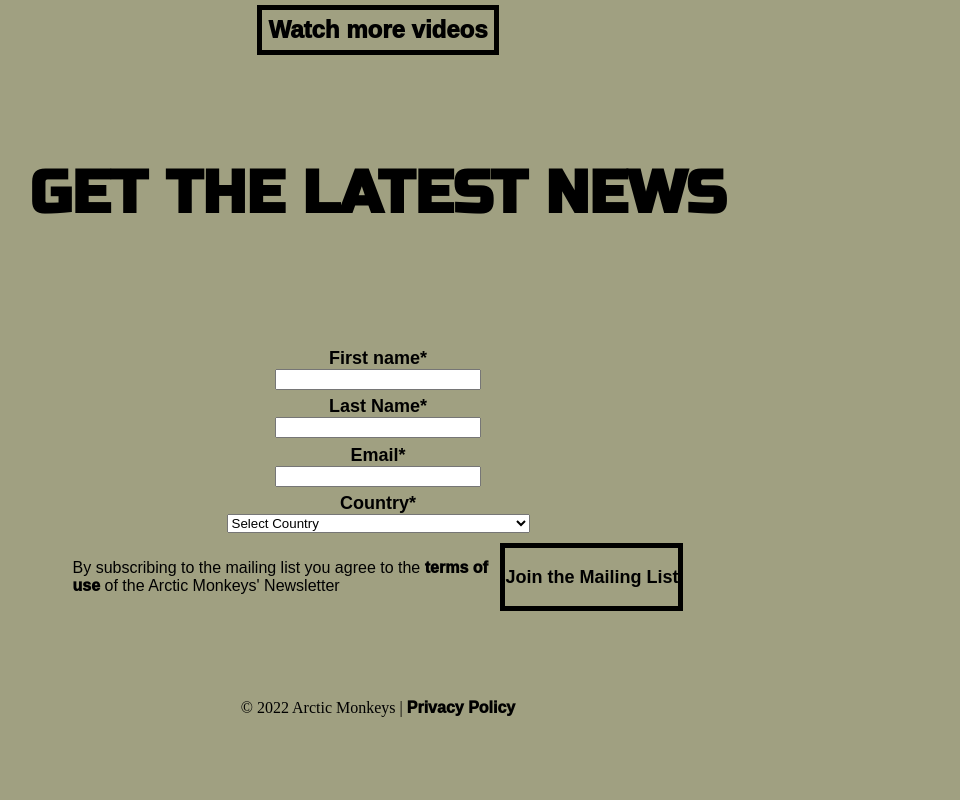
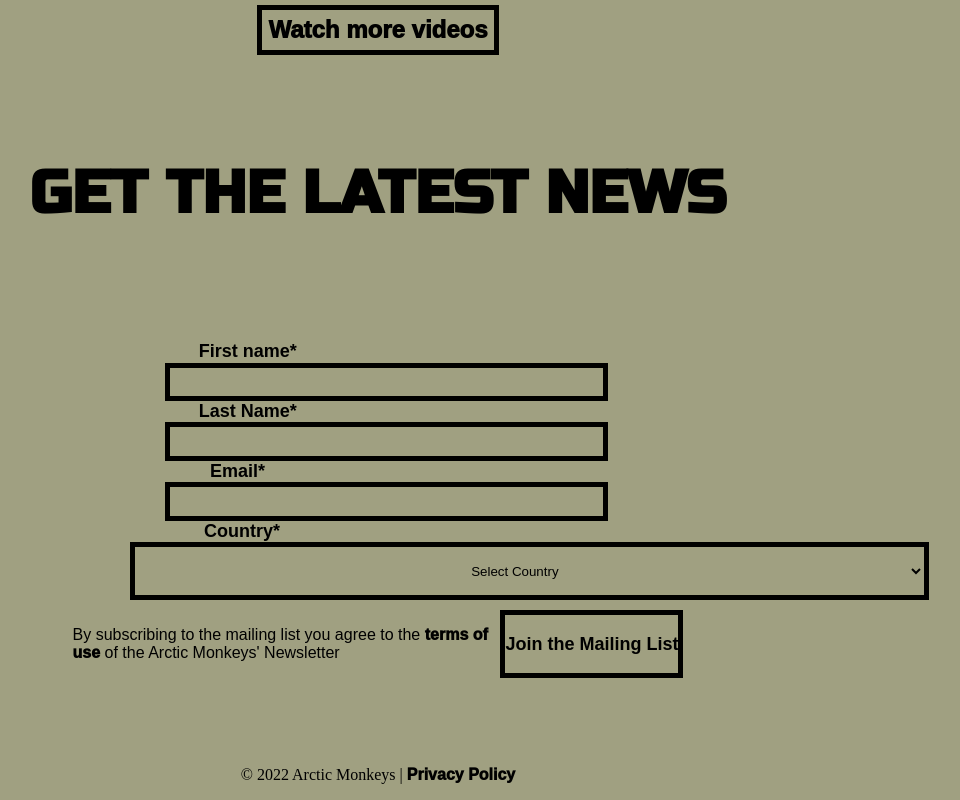
Before and after one commit to horsellcommon/Website-Clone, a plain HTML site: page index.html in a window 1280 px wide. Shown: the part 5258-6058 px from the top of the page, without its empty margins (262-1222 px from the left). Before the commit the page ends 5991 px from the top, so only its background shows below. Drawn offline with Linux system fonts and the light colour scheme.

Commit message:
News labels and input/select boxes

```diff
--- a/index.html
+++ b/index.html
@@ -32,7 +32,7 @@
     <div>
         <img src="img\car.jpg" alt="Car background" width="100%" height="30%">
     </div>
-    <div class="container">
+    <div class="container"> <!--Maybe to fix this on low/hi-res, lower font-size?-->
         <h1 class="inner-text1">ARCTIC</h1>
         <h1 class="inner-text2">MONKEYS</h1>
         <h1 class="inner-text3">THE</h1>
@@ -181,13 +181,22 @@
     <h1 id="heading-center">GET THE LATEST NEWS</h1>
     <br><br><br><br>
     <div class="news-box">
+        <div class="label">
         <label for="Forename">First name*</label>
+        </div>
         <input type="Forename">
+        <div class="label">
         <label for="Surname">Last Name*</label>
+        </div>
         <input type="Surname">
+        <div class="label-email">
         <label for="email">Email*</label>
+        </div>
         <input type="email">
+        <div class="label-country">
         <label for="Country">Country*</label>
+        </div>
+        <div class="input-country">
         <select id="country" name="country">
             <option>Select Country</option>
             <option value="AF">Afghanistan</option>
@@ -443,6 +452,7 @@
             <option value="ZM">Zambia</option>
             <option value="ZW">Zimbabwe</option>
         </select>
+        </div>
     </div>
     <div class="mailing-list">
         <p>By subscribing to the mailing list you agree to the <a href="">terms of <br>use</a> of the Arctic Monkeys' Newsletter</p>
--- a/style.css
+++ b/style.css
@@ -315,8 +315,33 @@
 }
 
 input{
-    padding-left: 1%;
-    padding-right: 1%;
+    padding-left: 10%;
+    padding-right: 10%;
+    padding-top: 1%;
+    border: thick solid black;
+    background-color: #a0a081;
+}
+select{
+    padding-left: 106.8%;
+    padding-right: 50%;
+    padding-top: 5%;
+    padding-bottom: 5%;
+    align-items: center;
+    border: thick solid black;
+    background-color: #a0a081;
+}
+
+.label{
+    padding-right: 21.6%;
+}
+.label-email{
+    padding-right: 23.2%;
+}
+.label-country{
+    padding-right: 22.5%;
+}
+.input-country{
+    padding-right: 15.7%;
 }
 
 .video-index{
@@ -329,7 +354,7 @@
     flex-direction: column;
     justify-content: center;
     align-items: center;
-    width: 100%;
+    width: 100vw;
 }
 
 .mailing-list{
```
